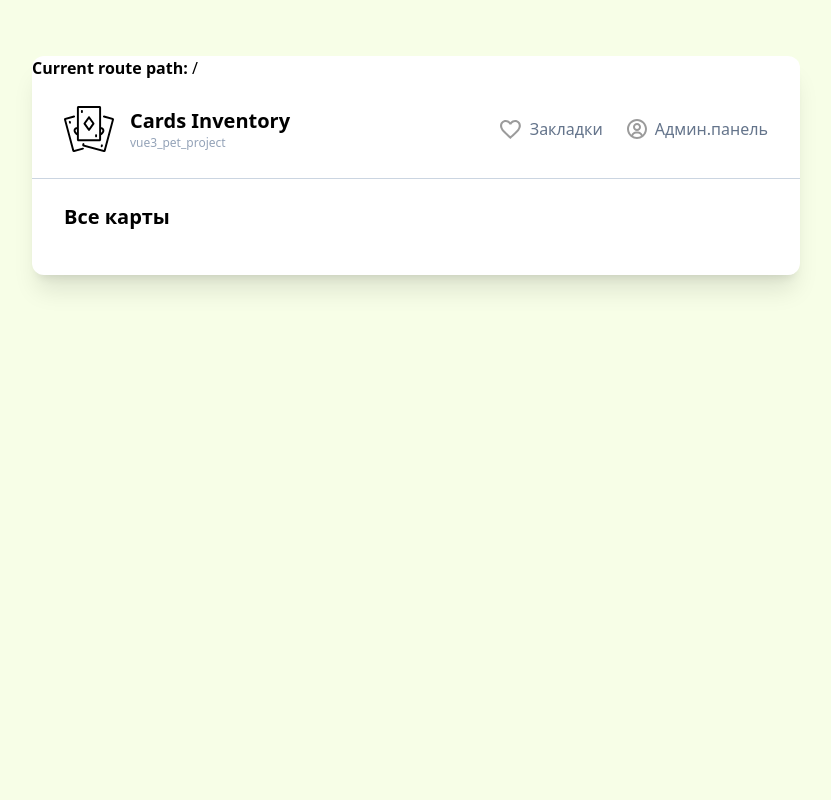
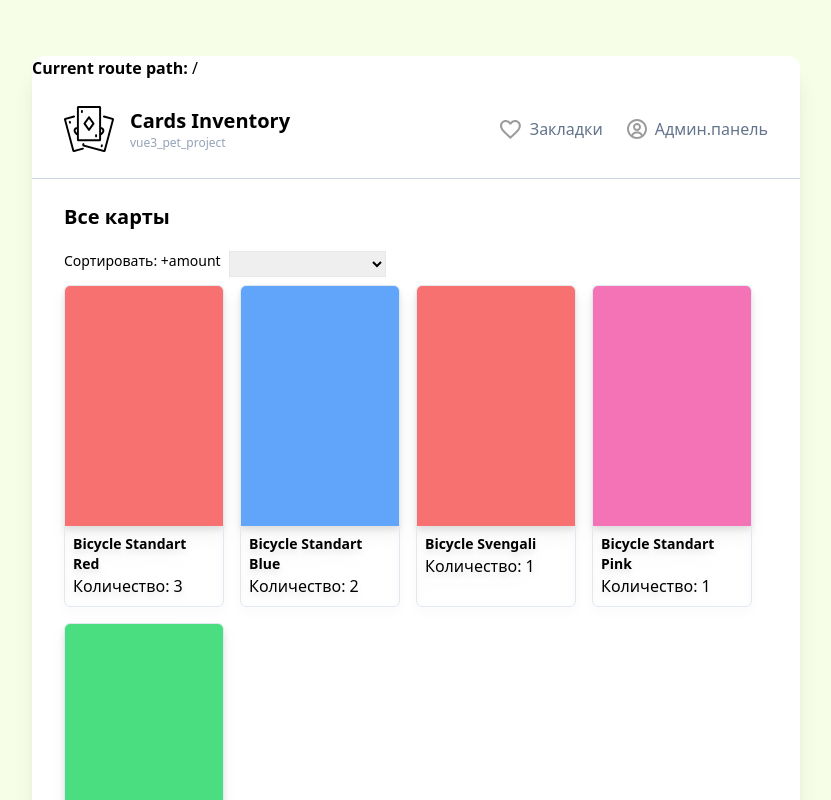
Before and after one commit to invinsible/cards-inventory, a Vue app: page / in a window 1280 px wide. Shown: the top 800 px of the page, without its empty margins (224-1055 px from the left). Built offline with nearby package versions, Linux system fonts and the light colour scheme.

Commit message:
resolve cherry-pick

```diff
--- a/src/views/MainPage.vue
+++ b/src/views/MainPage.vue
@@ -1,10 +1,13 @@
 <script setup>
 import CardsList from '@/components/cards/cardsList/CardsList.vue';
+import Sorting from '@/components/sorting/Sorting.vue';
+import { mockupCards } from '@/const/mockupCards';
 </script>
 
 <template>
   <main class="px-8 py-6">
     <h1 class="font-bold text-xl mb-5">Все карты</h1>
-    <CardsList />
+    <Sorting />
+    <CardsList :decks="mockupCards" />
   </main>
 </template>
```
